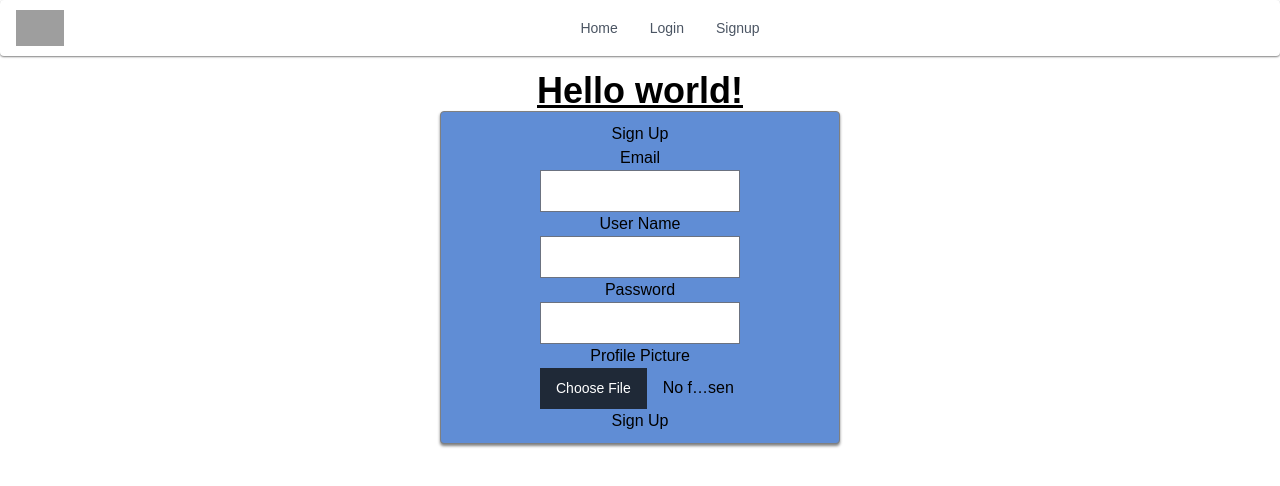
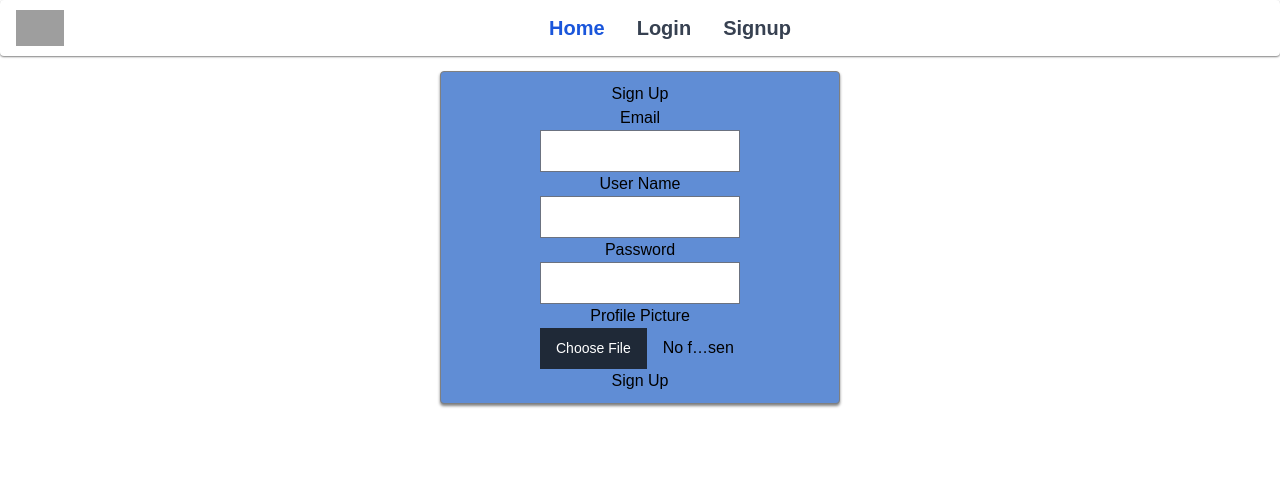
Before and after one commit to philtrachtenberg3/Reject-Me-client, a React (Create React App) app: page /auth/signup in a window 1280 px wide. Shown: the top 486 px of the page. Built offline with nearby package versions, Linux system fonts and the light colour scheme; grey boxes are pictures that could not be loaded.

Commit message:
fixed deploy issues, remade navbar

```diff
--- a/src/components/Navbar/Navbar.jsx
+++ b/src/components/Navbar/Navbar.jsx
@@ -61,19 +61,19 @@ function Navbars() {
   </div>
   <Navbar.Collapse>
 
-      <Link to="/" className="text-gray-600">
+      <Link to="/" className="block py-2 pr-4 pl-3 text-xl font-extrabold text-white bg-blue-700 rounded md:bg-transparent md:text-blue-700 md:p-0 dark:text-white" aria-current="page">
         Home
       </Link>
 
     {!loggedIn && (
     <>
 
-            <Link to="/login" className="text-gray-600">
+            <Link to="/login" className="block text-xl font-bold py-2 pr-4 pl-3 text-gray-700 rounded hover:bg-gray-100 md:hover:bg-transparent md:border-0 md:hover:text-blue-700 md:p-0 dark:text-gray-400 md:dark:hover:text-white dark:hover:bg-gray-700 dark:hover:text-white md:dark:hover:bg-transparent">
                 Login
             </Link>
 
 
-            <Link to="/auth/signup" className="text-gray-600">
+            <Link to="/auth/signup" className="block text-xl font-bold py-2 pr-4 pl-3 text-gray-700 rounded hover:bg-gray-100 md:hover:bg-transparent md:border-0 md:hover:text-blue-700 md:p-0 dark:text-gray-400 md:dark:hover:text-white dark:hover:bg-gray-700 dark:hover:text-white md:dark:hover:bg-transparent">
                 Signup
             </Link>
 
@@ -82,27 +82,27 @@ function Navbars() {
     {loggedIn && (
     <>
 
-            <Link to="/plan/my-plans" className="text-gray-600">
+            <Link to="/plan/my-plans" className="block text-xl font-bold py-2 pr-4 pl-3 text-gray-700 rounded hover:bg-gray-100 md:hover:bg-transparent md:border-0 md:hover:text-blue-700 md:p-0 dark:text-gray-400 md:dark:hover:text-white dark:hover:bg-gray-700 dark:hover:text-white md:dark:hover:bg-transparent">
                 My Plans
             </Link>
 
 
-            <Link to="/all-plans" className="text-gray-600">
+            <Link to="/all-plans" className="block text-xl font-bold py-2 pr-4 pl-3 text-gray-700 rounded hover:bg-gray-100 md:hover:bg-transparent md:border-0 md:hover:text-blue-700 md:p-0 dark:text-gray-400 md:dark:hover:text-white dark:hover:bg-gray-700 dark:hover:text-white md:dark:hover:bg-transparent">
                 All Plans
             </Link>
 
 
-            <Link to="/view-ideas" className="text-gray-600">
+            <Link to="/view-ideas" className="block text-xl font-bold py-2 pr-4 pl-3 text-gray-700 rounded hover:bg-gray-100 md:hover:bg-transparent md:border-0 md:hover:text-blue-700 md:p-0 dark:text-gray-400 md:dark:hover:text-white dark:hover:bg-gray-700 dark:hover:text-white md:dark:hover:bg-transparent">
                 Ideas
             </Link>
 
 
-            <Link to="/profile" className="text-gray-600">
+            <Link to="/profile" className="block text-xl font-bold py-2 pr-4 pl-3 text-gray-700 rounded hover:bg-gray-100 md:hover:bg-transparent md:border-0 md:hover:text-blue-700 md:p-0 dark:text-gray-400 md:dark:hover:text-white dark:hover:bg-gray-700 dark:hover:text-white md:dark:hover:bg-transparent">
                 Profile
             </Link>
 
 
-            <Link onClick={logout} to="/" className="text-gray-600">
+            <Link onClick={logout} to="/" className="block text-xl font-bold py-2 pr-4 pl-3 text-gray-700 rounded hover:bg-gray-100 md:hover:bg-transparent md:border-0 md:hover:text-blue-700 md:p-0 dark:text-gray-400 md:dark:hover:text-white dark:hover:bg-gray-700 dark:hover:text-white md:dark:hover:bg-transparent">
                 Logout
             </Link>
 
--- a/src/pages/MyPlans/MyPlans.jsx
+++ b/src/pages/MyPlans/MyPlans.jsx
@@ -53,7 +53,7 @@ function MyPlans() {
                         <a href={`/plan/my-plans/${singlePlanList._id}`}>
                             <h5 class="mb-2 text-2xl font-bold tracking-tight text-gray-900 dark:text-white">Your plan created on: {singlePlanList.createdAt.slice(0,10)}</h5>
                         </a>
-                        <button type="button" onClick={() => handleDelete(singlePlanList._id)} class="w-3/12 text-white bg-gradient-to-r from-red-400 via-red-500 to-red-600 hover:bg-gradient-to-br focus:ring-4 focus:outline-none focus:ring-red-300 dark:focus:ring-red-800 shadow-lg shadow-red-500/50 dark:shadow-lg dark:shadow-red-800/80 font-medium rounded-lg text-sm px-5 py-2.5 text-center mr-2 mb-2">
+                        <button type="button" onClick={() => handleDelete(singlePlanList._id)} class="w-3/12 sm:w-6/12 text-white bg-gradient-to-r from-red-400 via-red-500 to-red-600 hover:bg-gradient-to-br focus:ring-4 focus:outline-none focus:ring-red-300 dark:focus:ring-red-800 shadow-lg shadow-red-500/50 dark:shadow-lg dark:shadow-red-800/80 font-medium rounded-lg text-sm px-5 py-2.5 text-center mr-2 mb-2">
                                 Delete Plan
                             </button>
                     </div>
--- a/src/pages/SignupPage/SignupPage.jsx
+++ b/src/pages/SignupPage/SignupPage.jsx
@@ -59,9 +59,8 @@ function SignupPage() {
 
 
   return (
-    <><h1 className="text-4xl font-bold underline">
-          Hello world!
-      </h1><div className="SignupPage">
+    <>
+      <div className="SignupPage">
               <h1>Sign Up</h1>
               <form onSubmit={handleSubmit}>
                   <label htmlFor="email">Email</label>
```
